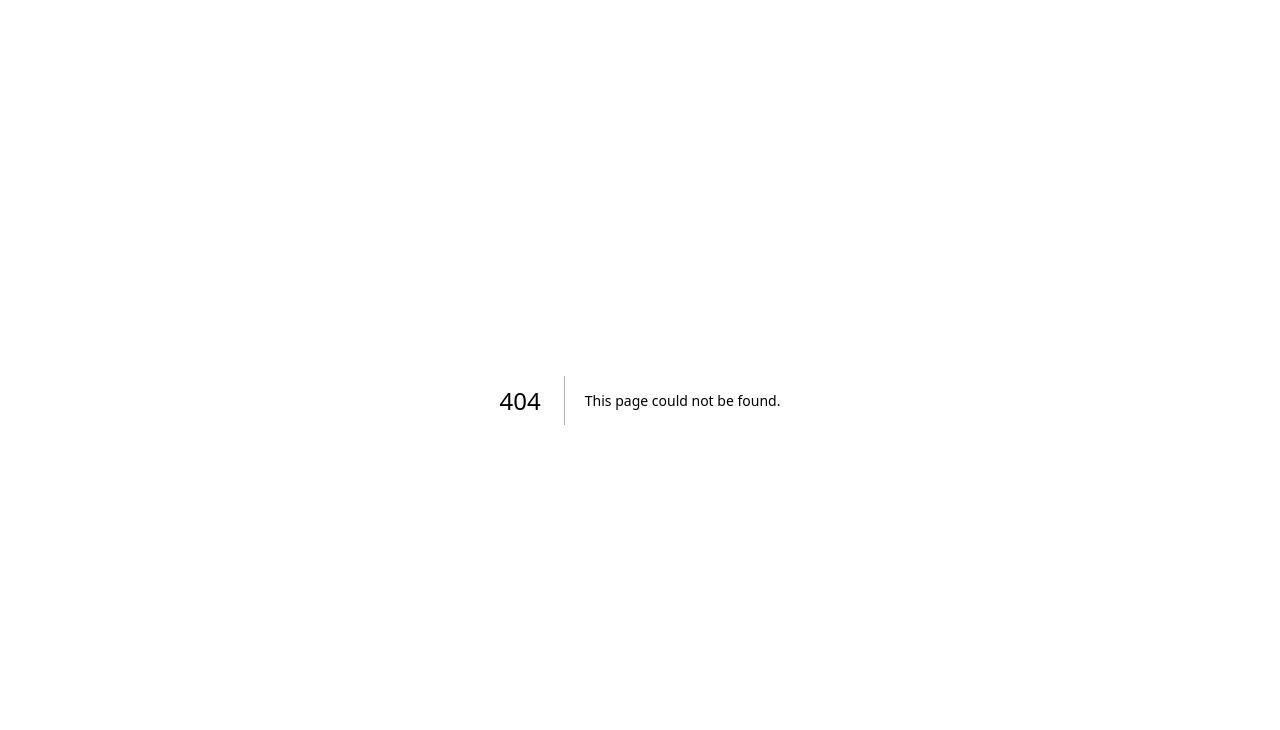
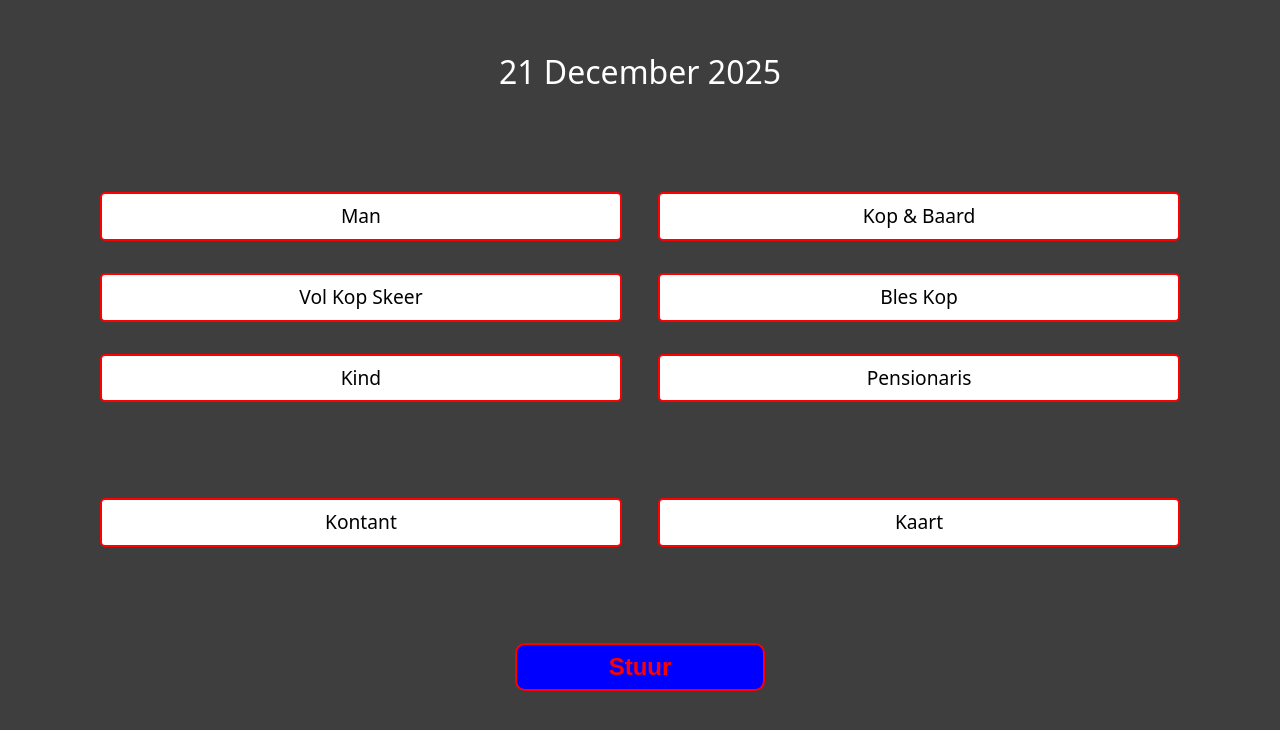
Before and after one commit to RosSuhan/rosalyn.next, a Next.js app: page /joline in a window 1280 px wide. Before the commit this address had no page. Shown: the top 730 px of the page. Built offline with nearby package versions, Linux system fonts and the light colour scheme.

Commit message:
Joline
Hair Cut app for Joline

```diff
--- /dev/null
+++ b/app/joline/joline.module.css
@@ -0,0 +1,84 @@
+.mainPage {
+    width: 100dvw;
+    min-height: 100svh;
+    display: flex;
+    flex-direction: column;
+    align-items: center;
+    background: #3e3e3e;
+}
+
+.form {
+    width: 90%;
+    display: flex;
+    flex-direction: column;
+    align-items: center;
+}
+
+.dateRow {
+    width: 90%;
+    color: #ffffff;
+    text-align: center;
+    font-size: 2rem;
+    padding: 3rem 0;
+}
+
+.cutButtonRow {
+    width: 100%;
+    display: flex;
+    flex-wrap: wrap;
+    align-items: center;
+    justify-content: space-evenly;
+    row-gap: 2rem;
+    padding: 3rem 0;
+}
+
+.payButtonRow {
+    padding: 3rem 0;
+    width: 100%;
+    display: flex;
+    align-items: center;
+    justify-content: space-evenly;
+}
+
+.submitButtonRow {
+    padding: 3rem 0;
+    display: flex;
+    align-items: center;
+    justify-content: center;
+}
+
+.cutButton {
+    background: #ffffff;
+    color: #000000;
+    width: 45%;
+    font-size: 1.2rem;
+    padding: .5rem 0;
+    border: red solid 2px;
+    border-radius: 5px;
+    text-align: center;
+}
+
+.activeCutButton {
+    background: blue;
+    width: 45%;
+    font-size: 1.2rem;
+    padding: .5rem 0;
+    border: red solid 2px;
+    border-radius: 5px;
+    text-align: center;
+}
+
+.radioCircle {
+    display: none;
+}
+
+.submitButton {
+    padding: .5rem 0;
+    width: 250px;
+    font-size: 1.5rem;
+    font-weight: 800;
+    border: solid red 2px;
+    border-radius: 10px;
+    background-color: blue;
+    color: red;
+}
--- /dev/null
+++ b/app/joline/page.tsx
@@ -0,0 +1,149 @@
+'use client'
+import { useState, useRef } from 'react'
+import style from './joline.module.css'
+import clsx from 'clsx'
+
+export default function Joline(){
+    const [ selectedCut, setSelectedCut ] = useState<string | null>(null)
+    const [ selectedPrice, setSelectedPrice ] = useState<number | null>(null)
+    const [ selectedPayment, setSelectedPayment ] = useState<string | null>(null)
+    const [ loading, setLoading ] =useState(false)
+    const submittingRef = useRef(false)
+
+    const today = new Date().toISOString().split('T')[0]
+
+    const displayDate = new Date().toLocaleDateString('en-GB',{
+        day: 'numeric',
+        month: 'long',
+        year: 'numeric'
+    })
+
+    const cuts = [
+        { label: "Man", value: "Man", price: 120 },
+        { label: "Kop & Baard", value: "KopBaard", price: 150 },
+        { label: "Vol Kop Skeer", value: "VolKopSkeer", price: 80 },
+        { label: "Bles Kop", value: "BlesKop", price: 70 },
+        { label: "Kind", value: "Kind", price: 90 },
+        { label: "Pensionaris", value: "Pensionaris", price: 90 }
+    ]
+
+    const payments = [
+        { label: "Kontant", value: "Kontant" },
+        { label: "Kaart", value: "Kredit" }
+    ]
+
+    const HAIRCUT_GOOGLE_URL = 'https://script.google.com/macros/s/AKfycbzUfvhvKnxxn0PAWlkag8F98zeTdVK4pjxNCoqOd7esI4JDA7KMd53hkOC4O0B5PgSW3Q/exec'
+
+    async function handleSubmitButton(e:React.FormEvent) {
+        e.preventDefault();
+
+        if(submittingRef.current) return
+
+        submittingRef.current = true
+
+        setLoading(true)
+
+        const formData = {
+            today,
+            selectedCut,
+            selectedPayment,
+            selectedPrice,
+        }
+
+        try {
+            await fetch(HAIRCUT_GOOGLE_URL, {
+                method: "POST",
+                mode: "no-cors",
+                headers: { "Content-Type" : "application/json" },
+                body: JSON.stringify(formData)
+            })
+
+            console.log(formData)
+            setTimeout(() => {
+                requestFormReset();
+
+            }, 500);
+        } catch (err) {
+            console.error(err);
+        }
+        submittingRef.current = false
+        setLoading(false)
+    }
+
+    function requestFormReset(){
+        setSelectedCut(null);
+        setSelectedPayment(null);
+        setSelectedPrice(null)
+    }
+
+    return(
+        <main
+            className={style.mainPage}
+        >
+            <form
+                className={style.form}
+                onSubmit={handleSubmitButton}
+            >
+                <div
+                    className={style.dateRow}
+                >
+                    {displayDate}
+                </div>
+
+                <div
+                    className={style.cutButtonRow}
+                >
+                    {cuts.map((cut) => (
+                        <label
+                            key={cut.value}
+                            className={clsx(selectedCut === cut.value ? style.activeCutButton : style.cutButton)}
+                            onClick={() => {
+                                setSelectedCut(cut.value)
+                                setSelectedPrice(cut.price)
+                            }}
+                        >
+                            <input
+                                type="radio"
+                                name="cutType"
+                                className={style.radioCircle}
+                                value={cut.value}
+                            />
+                            {cut.label}
+                        </label>
+                    ))}
+                </div>
+
+                <div
+                    className={style.payButtonRow}
+                >
+                    {payments.map((payment) => (
+                        <label
+                            key={payment.value}
+                            className={clsx(selectedPayment === payment.value ? style.activeCutButton : style.cutButton)}
+                            onClick={() => setSelectedPayment(payment.value)}
+                    >
+                        <input
+                            type="radio"
+                            name="paymentType"
+                            className={style.radioCircle}
+                        />
+                        {payment.label}
+                    </label>
+                    ))}
+                </div>
+
+                <div
+                    className={style.submitButtonRow}
+                >
+                    <button
+                        type="submit"
+                        className={style.submitButton}
+                        disabled={loading}
+                    >
+                        {loading ? "Besig..." : "Stuur"}
+                    </button>
+                </div>
+            </form>
+        </main>
+    )
+}
```
